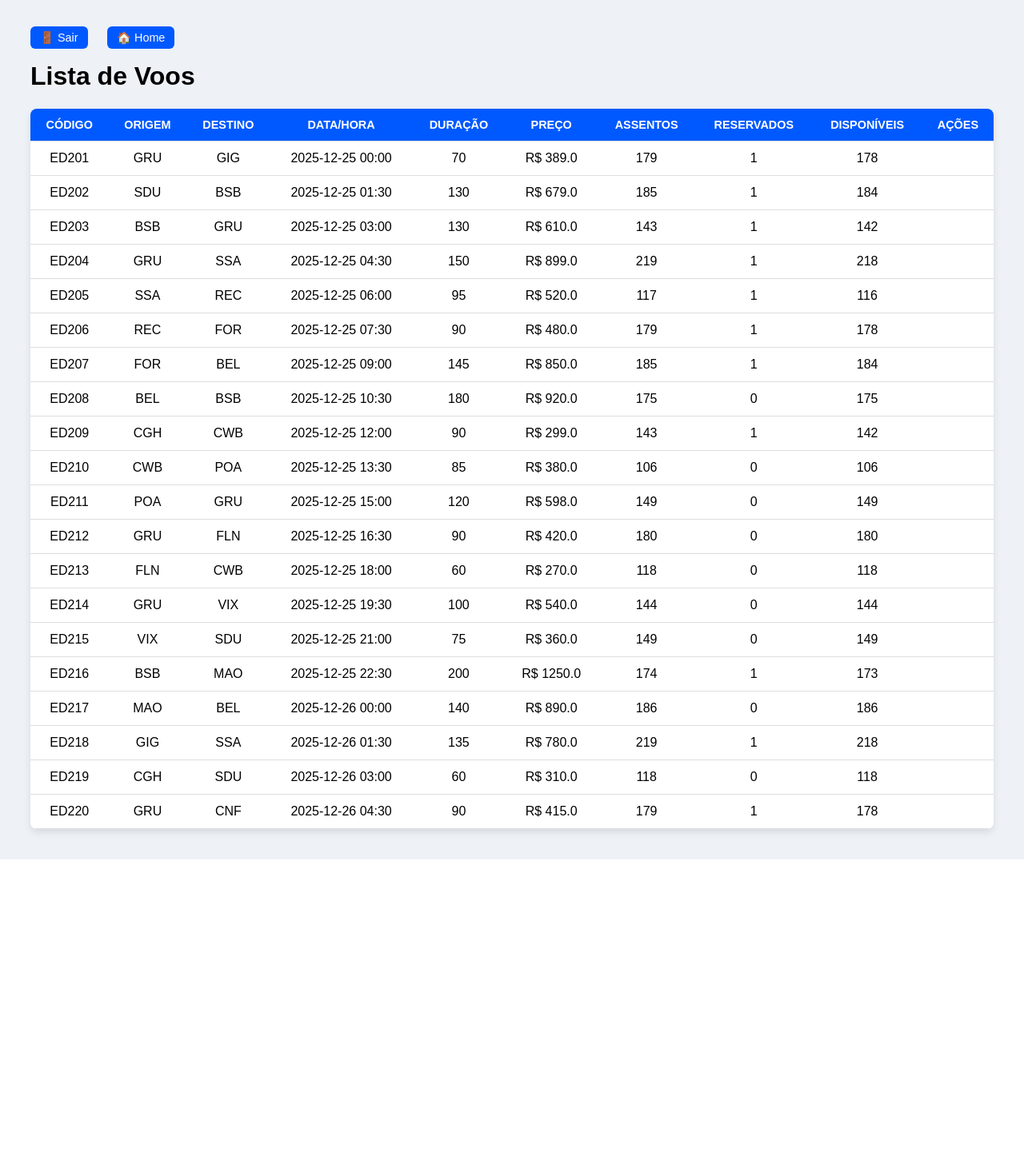
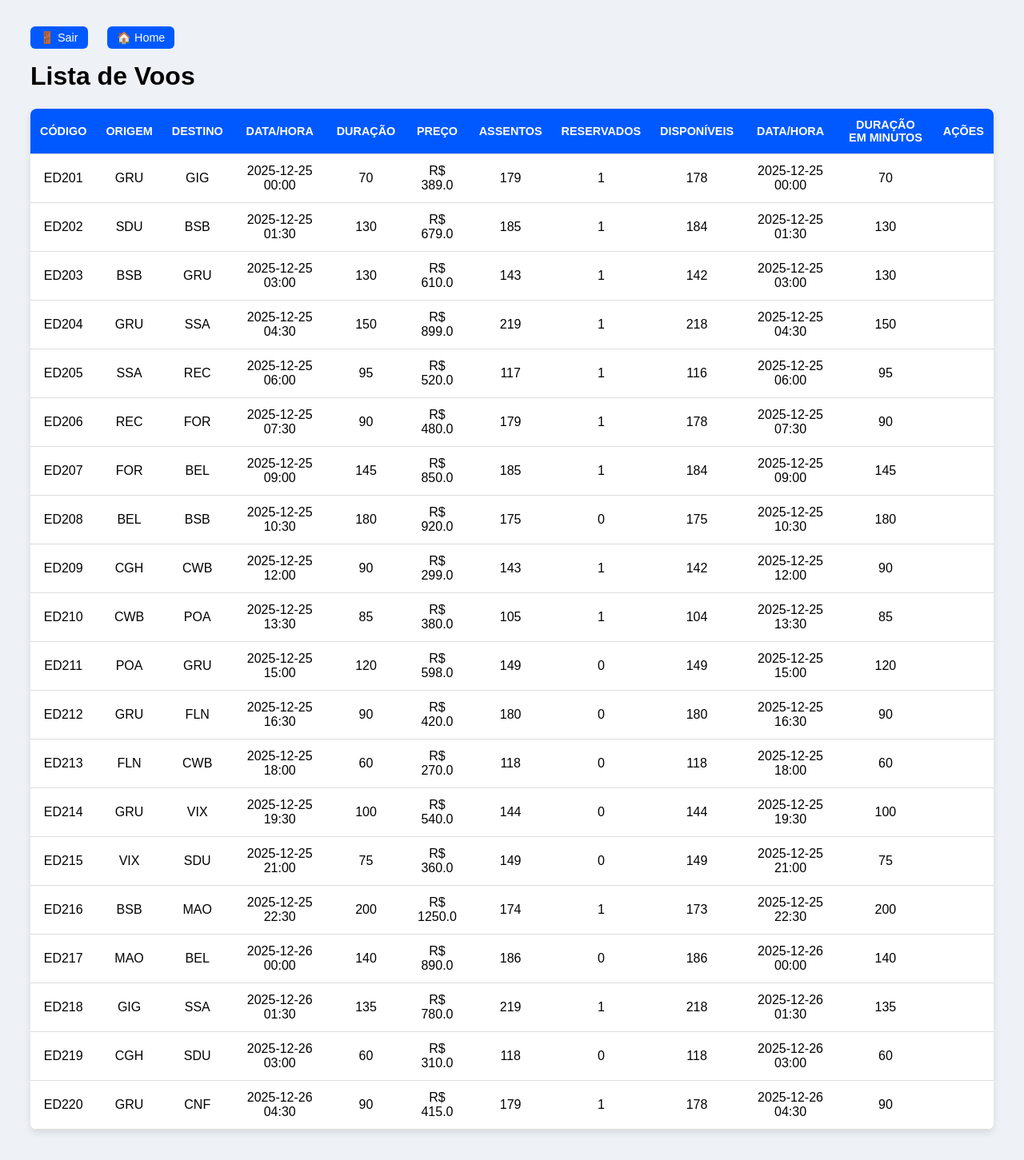
Before and after one commit to clap2302/Data-Structure-II-System, a Flask app: page /flights/ in a window 1280 px wide. Shown: the whole page at 80% size. Before the commit the page ends 1075 px from the top, so only its background shows below. Run offline with Flask 3, Linux system fonts and the light colour scheme.

Commit message:
add duration and date-time in the flights htmls and add new default  admin user using cpf and password

```diff
--- a/Linhas_Aereas_ED-II/archives/flights.json
+++ b/Linhas_Aereas_ED-II/archives/flights.json
@@ -114,8 +114,8 @@
     "miles": 550,
     "price": 380.0,
     "airplane_type": "Embraer E190",
-    "num_seats": 106,
-    "reserved_seats": 0,
+    "num_seats": 105,
+    "reserved_seats": 1,
     "departure_datetime": "2025-12-25 13:30",
     "duration_minutes": 85
   },
--- a/Linhas_Aereas_ED-II/archives/users.csv
+++ b/Linhas_Aereas_ED-II/archives/users.csv
@@ -19,3 +19,5 @@ Thiago Barros,tbarros,thi0099,14736925844,23000
 Daniela Farias,dfarias,daniABC,25896314732,760
 André Azevedo,aazevedo,andre12,36914725890,4000
 caio,ca,1,1,0
+Caio,caioo,1,86659633596,0
+oi,j,11,123,0
--- a/Linhas_Aereas_ED-II/modules/login.py
+++ b/Linhas_Aereas_ED-II/modules/login.py
@@ -24,6 +24,7 @@ for idx, user in enumerate(all_users):
 
 # Admin padrão
 admins_tree.insert("admin", "1234")
+admins_tree.insert("1234", "abcd")
 
 
 # -----------------------
@@ -139,6 +140,7 @@ def add_user():
         admins_tree.insert(user, password)
         msg = f"Administrador {user} adicionado!"
 
+    reload_trees()
     return render_template("admin_page.html", user="admin", users=CSVManager.get_users(), msg=msg)
 
 
--- a/Linhas_Aereas_ED-II/templates/flight_management.html
+++ b/Linhas_Aereas_ED-II/templates/flight_management.html
@@ -80,6 +80,8 @@
             <th>Assentos</th>
             <th>Reservados</th>
             <th>Disponíveis</th>
+            <th>Data/Hora</th>
+            <th>Duração em minutos</th>
             <th>Ações</th>
         </tr>
 
@@ -94,6 +96,8 @@
             <td>{{ f.num_seats }}</td>
             <td>{{ f.reserved }}</td>
             <td>{{ f.num_seats - f.reserved }}</td>
+            <td>{{ f.flight_datetime }}</td>
+            <td>{{ f.duration }}</td>
 
             <td>
                 {% if role == "admin" %}
--- a/Linhas_Aereas_ED-II/templates/home.html
+++ b/Linhas_Aereas_ED-II/templates/home.html
@@ -9,7 +9,8 @@
             background: linear-gradient(to bottom right, #e3f2fd, #bbdefb);
             margin: 0;
             padding: 0;
-            overflow: hidden;
+            overflow-x: hidden; /* evita scroll horizontal */
+            overflow-y: auto;   /* permite scroll vertical */
         }
 
         /* Cortina animada */
```
Also changed, not shown: Linhas_Aereas_ED-II/templates/add_flight.html (+7 -0 lines), Linhas_Aereas_ED-II/templates/edit_flight.html (+7 -0 lines).
